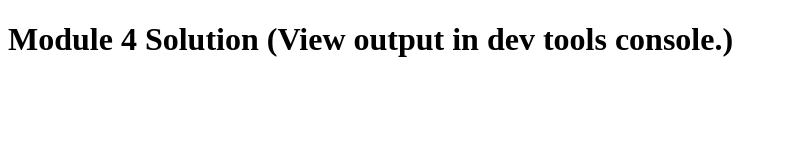
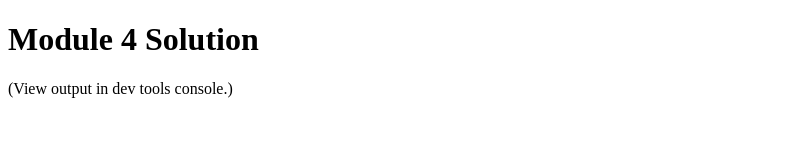
Before and after one commit to ralphfernan/fs, a plain HTML site: page soln4/index.html in a window 1280 px wide. Shown: the whole page, without its empty margins (0-787 px from the left). Drawn offline with Linux system fonts and the light colour scheme.

Commit message:
Updated notes.

```diff
--- a/soln4/index.html
+++ b/soln4/index.html
@@ -11,6 +11,7 @@
   <script src="script.js"></script>
 </head>
 <body>
-  <h1>Module 4 Solution (View output in dev tools console.)</h1>
+  <h1>Module 4 Solution</h1>
+  <p>(View output in dev tools console.)</p>
 </body>
 </html>
```
